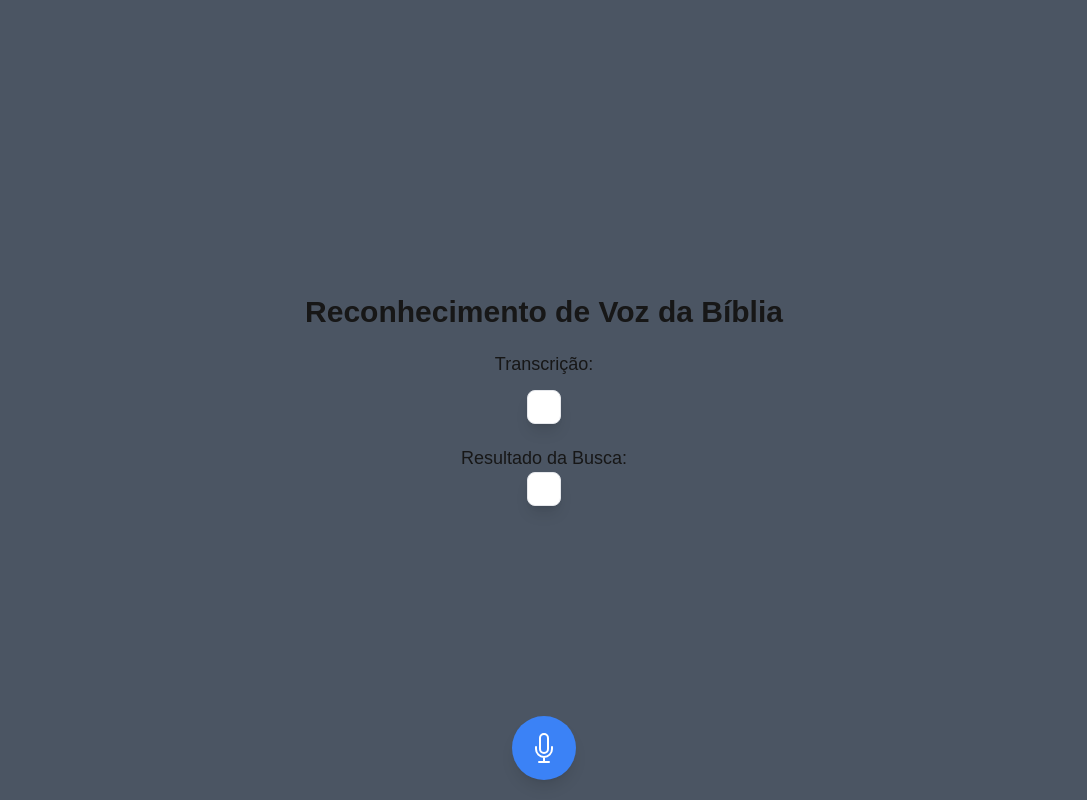
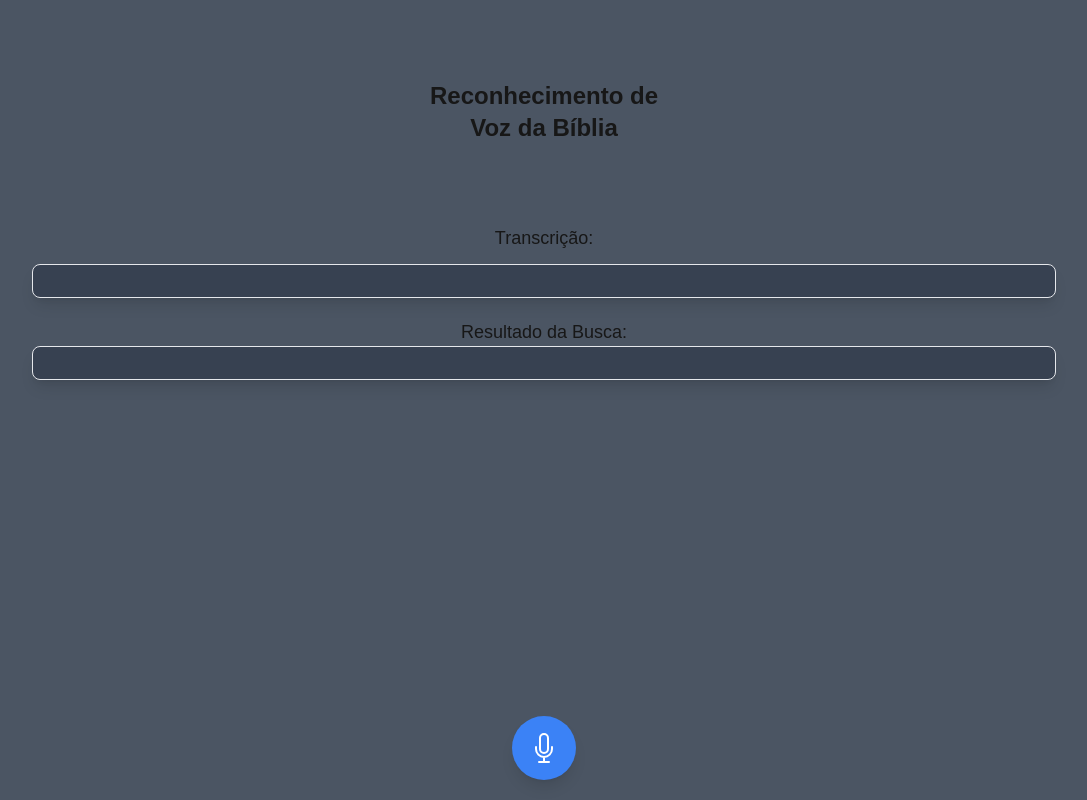
Before and after one commit to vsiago/bible-voice-recognition, a Next.js app: page / in a window 1280 px wide. Shown: the whole page, without its empty margins (96-1183 px from the left). Built offline with nearby package versions, Linux system fonts and the light colour scheme.

Commit message:
melhoria ui

```diff
--- a/src/app/page.jsx
+++ b/src/app/page.jsx
@@ -35,12 +35,12 @@ export default function Home() {
   };
 
   return (
-    <div className="flex flex-col items-center justify-center h-screen bg-gray-600">
-      <h1 className="text-3xl font-bold mb-5">Reconhecimento de Voz da Bíblia</h1>
+    <div className="flex flex-col items-center justify-start h-screen bg-gray-600">
+      <h1 className="text-2xl font-bold  text-center my-20">Reconhecimento de <br /> Voz da Bíblia</h1>
       <div className="text-lg mb-3">Transcrição:</div>
-      <p className="border p-4 rounded-lg shadow-lg bg-white">{transcript}</p>
+      <p className="border p-4 rounded-lg shadow-lg bg-gray-700 w-[80%]">{transcript}</p>
       <div className="text-lg mt-5">Resultado da Busca:</div>
-      <p className="border p-4 rounded-lg shadow-lg bg-white">{result}</p>
+      <p className="border p-4 rounded-lg shadow-lg bg-gray-700 w-[80%]">{result}</p>
       <button
         onClick={startRecognition}
         className="fixed bottom-5 left-1/2 transform -translate-x-1/2 p-4 bg-blue-500 rounded-full shadow-lg transition duration-300 hover:bg-blue-600"
```
